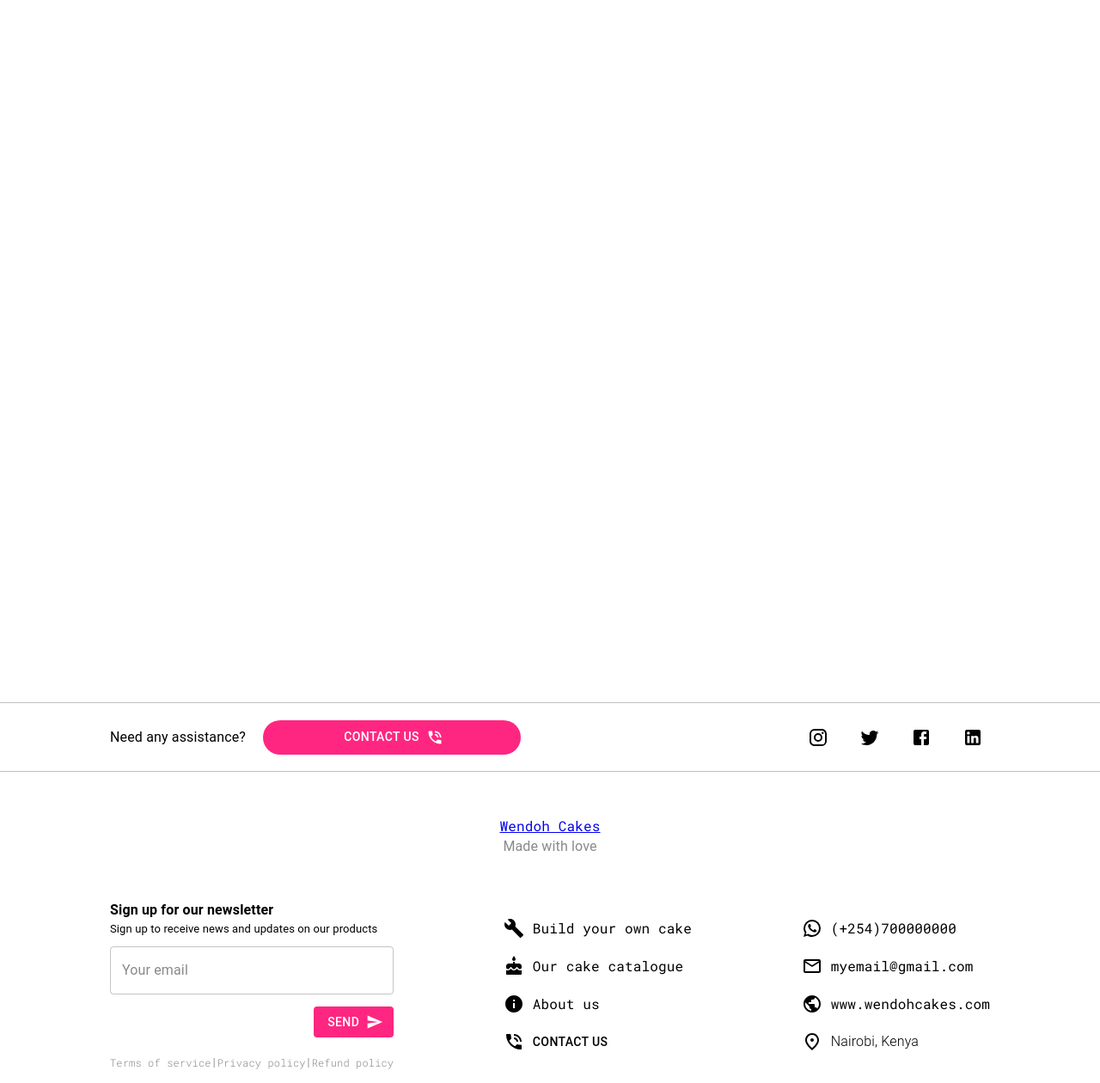
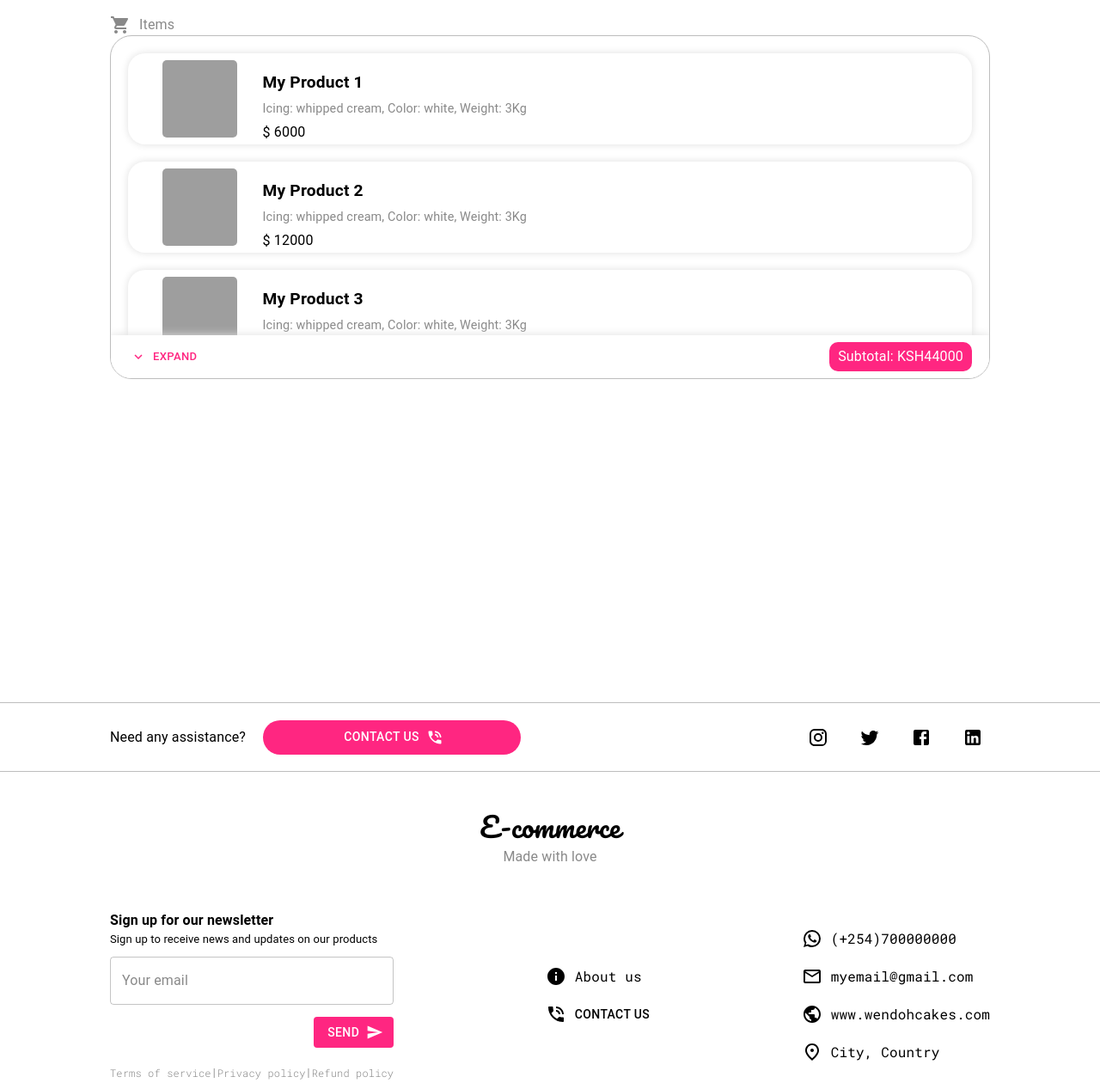
Before and after one commit to The-Origins/e-commerce-template, a Gatsby site: page /checkout in a window 1280 px wide. Shown: the part 83-1343 px from the top of the page at 86% size. Built offline with nearby package versions, Linux system fonts and the light colour scheme; Gatsby itself is replaced by a stand-in of ours; grey boxes are pictures that could not be loaded.

Commit message:
updated logic

```diff
--- a/src/components/layout/footer.jsx
+++ b/src/components/layout/footer.jsx
@@ -1,15 +1,34 @@
 import { useTheme } from "@emotion/react";
-import { Build, Cake, Copyright, EmailOutlined, Facebook, Info, Instagram, LinkedIn, PhoneInTalk, PlaceOutlined, PublicOutlined, Send, Twitter, WhatsApp } from "@mui/icons-material";
-import { Box, Button, TextField, Typography, useMediaQuery } from "@mui/material";
+import {
+  Copyright,
+  EmailOutlined,
+  Facebook,
+  Info,
+  Instagram,
+  LinkedIn,
+  PhoneInTalk,
+  PlaceOutlined,
+  PublicOutlined,
+  Send,
+  Twitter,
+  WhatsApp,
+} from "@mui/icons-material";
+import {
+  Link,
+  Box,
+  Button,
+  TextField,
+  Typography,
+  useMediaQuery,
+} from "@mui/material";
 import React from "react";
 import FooterIconLink from "./footerIconLink";
-import { Link } from "gatsby";
 import FooterLegalLink from "./footerLegalLink";
 import FooterLink from "./footerLink";
 
 const Footer = (props) => {
-    const theme = useTheme()
-    const isNotPhone = useMediaQuery("(min-width:1000px)")
+  const theme = useTheme();
+  const isNotPhone = useMediaQuery("(min-width:1000px)");
   return (
     <footer style={{ width: "100%", display: "flex", flexDirection: "column" }}>
       <Box
@@ -94,7 +113,7 @@ const Footer = (props) => {
               fontFamily: "Pacifico",
             }}
           >
-            Wendoh Cakes
+            E-commerce
           </Link>
           <Typography color={"text.secondary"} mb={"50px"}>
             Made with love
@@ -164,13 +183,7 @@ const Footer = (props) => {
                 </Box>
               )}
             </Box>
-            <Box display={"flex"} flexDirection={"column"} gap={"20px"}>
-              <FooterLink>
-                <Build /> Build your own cake
-              </FooterLink>
-              <FooterLink>
-                <Cake /> Our cake catalogue
-              </FooterLink>
+            <Box display={"flex"} height={"100%"} flexDirection={"column"} gap={"20px"}>
               <FooterLink>
                 <Info />
                 About us
@@ -205,16 +218,14 @@ const Footer = (props) => {
                 <EmailOutlined />
                 myemail@gmail.com
               </FooterLink>
-              <FooterLink path="https://www.website.com">
+              <FooterLink path="https://www.linkedin.com/in/joshua-kanyori-67b83428b/">
                 <PublicOutlined />
                 www.wendohcakes.com
               </FooterLink>
-              <Box display={"flex"}>
+              <FooterLink path="https://www.linkedin.com/in/joshua-kanyori-67b83428b/">
                 <PlaceOutlined />
-                <Typography marginLeft={"10px"} sx={{ fontWeight: "light" }}>
-                  Nairobi, Kenya
-                </Typography>
-              </Box>
+                City, Country
+              </FooterLink>
             </Box>
             {!isNotPhone && (
               <Box display={"flex"} flexDirection={"column"}>
--- a/src/components/layout/userMenu.jsx
+++ b/src/components/layout/userMenu.jsx
@@ -19,7 +19,6 @@ import {
   NotificationsSharp,
 } from "@mui/icons-material";
 import data from "../../lib/data";
-import { useSelector } from "react-redux";
 
 const UserMenu = ({ isUserMenu, switchIsUserMenu, user }) => {
   const theme = useTheme();
@@ -40,6 +39,11 @@ const UserMenu = ({ isUserMenu, switchIsUserMenu, user }) => {
     };
   }, []); //eslint: react-hooks/exhaustive-deps
 
+  const handleClick = () =>
+  {
+    switchIsUserMenu(false)
+  }
+
   return (
     <Box
       ref={userMenuRef}
@@ -53,7 +57,7 @@ const UserMenu = ({ isUserMenu, switchIsUserMenu, user }) => {
       flexDirection={"column"}
       justifyContent={"center"}
       gap={"20px"}
-      height={isUserMenu ? "500px" : "0%"}
+      height={isUserMenu ? "400px" : "0%"}
       width={"min(300px, 100%)"}
       borderRadius={"0px 0px 10px 10px"}
       bgcolor={"white"}
@@ -70,7 +74,7 @@ const UserMenu = ({ isUserMenu, switchIsUserMenu, user }) => {
       >
         <MenuItem
           sx={{ display: "flex", flexDirection: "column" }}
-          onClick={() => switchIsUserMenu(false)}
+          onClick={handleClick}
         >
           <Box display={"flex"} flexDirection={"column"} alignItems={"center"}>
             <Avatar sx={{ fontSize: "15px" }} />
@@ -91,9 +95,14 @@ const UserMenu = ({ isUserMenu, switchIsUserMenu, user }) => {
           ":hover": { color: "primary.main" },
         }}
       >
-        <MenuItem onClick={() => switchIsUserMenu(false)}>
+        <MenuItem onClick={handleClick}>
           <ListItemIcon>
-            <Badge color="primary" variant="dot" overlap="circular" invisible={!user.notifications.new}>
+            <Badge
+              color="primary"
+              variant="dot"
+              overlap="circular"
+              invisible={!user.notifications.new}
+            >
               <NotificationsSharp />
             </Badge>
           </ListItemIcon>
@@ -108,7 +117,7 @@ const UserMenu = ({ isUserMenu, switchIsUserMenu, user }) => {
           ":hover": { color: "primary.main" },
         }}
       >
-        <MenuItem onClick={() => switchIsUserMenu(false)}>
+        <MenuItem onClick={handleClick}>
           <ListItemIcon>
             <BookmarkAdded />
           </ListItemIcon>
@@ -123,34 +132,16 @@ const UserMenu = ({ isUserMenu, switchIsUserMenu, user }) => {
           ":hover": { color: "primary.main" },
         }}
       >
-        <MenuItem onClick={() => switchIsUserMenu(false)}>
-          {" "}
+        <MenuItem onClick={handleClick}>
           <ListItemIcon>
             <Favorite />
           </ListItemIcon>
           My Favourites
         </MenuItem>
       </Link>
-      <Link
-        href={"/user/#custom-cakes"}
-        sx={{
-          textDecoration: "none",
-          color: "black",
-          ":hover": { color: "primary.main" },
-        }}
-      >
-        <MenuItem onClick={() => switchIsUserMenu(false)}>
-          {" "}
-          <ListItemIcon>
-            <Cake />
-          </ListItemIcon>
-          My Custom Cakes
-        </MenuItem>
-      </Link>
-
       <Divider />
       <Button
-        onClick={() => switchIsUserMenu(false)}
+        onClick={handleClick}
         sx={{ alignSelf: "center" }}
         disableElevation
         variant="contained"
--- a/src/pages/cart.js
+++ b/src/pages/cart.js
@@ -8,7 +8,6 @@ import {
   useMediaQuery,
   useTheme,
 } from "@mui/material";
-import data from "../lib/data";
 import UserProductCard from "../components/product/userProductCard";
 
 const CartPage = () => {
@@ -69,9 +68,11 @@ const CartPage = () => {
                 <Typography>
                   {user.region.currency} {user.cart.total}
                 </Typography>
+                <Link href="/checkout">
                   <Button variant="contained" disableElevation>
                     Checkout
                   </Button>
+                </Link>
               </Box>
             </Box>
           )}
@@ -133,9 +134,11 @@ const CartPage = () => {
             <Typography fontSize={"0.7rem"}>
               *delivery charges not included
             </Typography>
+            <Link href="/checkout">
               <Button variant="contained" disableElevation>
                 Checkout
               </Button>
+            </Link>
           </Box>
         )}
       </Box>
--- a/src/pages/checkout.js
+++ b/src/pages/checkout.js
@@ -1,8 +1,43 @@
-import { Box, Typography, useMediaQuery } from "@mui/material";
-import React from "react";
+import {
+  KeyboardArrowDown,
+  KeyboardArrowUp,
+  ShoppingCart,
+} from "@mui/icons-material";
+import {
+  Box,
+  Button,
+  Typography,
+  useMediaQuery,
+  useTheme,
+} from "@mui/material";
+import React, { useEffect, useState } from "react";
+import { useSelector } from "react-redux";
+import UserProductCard from "../components/product/userProductCard";
 
 const CheckoutPage = () => {
-  const isNotPhone = useMediaQuery("(min-width:1000px)")
+  const isNotPhone = useMediaQuery("(min-width:1000px)");
+  const theme = useTheme();
+  const user = useSelector((state) => state.user);
+  const [checkoutDetails, setCheckoutDetails] = useState({
+    items: {},
+    delivery: {},
+    payment: {},
+  });
+  const [expandItems, setExpandItems] = useState(false);
+
+  useEffect(() => {
+    setCheckoutDetails({
+      total: user.cart.total + user.recentDeliveryLocation.fee,
+      items: user.cart.items,
+      payment: user.recentPayment,
+      delivery: user.recentDeliveryLocation,
+    });
+  }, [user]);
+
+  const switchExpandItems = () => {
+    setExpandItems((prev) => !prev);
+  };
+
   return (
     <Box
       mt={"100px"}
@@ -10,9 +45,75 @@ const CheckoutPage = () => {
       display={"flex"}
       justifyContent={"center"}
     >
-      <Box width={isNotPhone ? "80%" : "90%"} display={"flex"} flexDirection={"column"} gap={"20px"}>
+      <Box
+        width={isNotPhone ? "80%" : "90%"}
+        display={"flex"}
+        flexDirection={"column"}
+        gap={"20px"}
+      >
         <Box display={"flex"} flexDirection={"column"}>
-          <Typography sx={{display:"flex", gap:"10px", color:"text.secondary", alignItems :"flex-end"}}></Typography>
+          <Typography
+            sx={{
+              display: "flex",
+              gap: "10px",
+              color: "text.secondary",
+              alignItems: "flex-end",
+            }}
+          >
+            <ShoppingCart /> Items
+          </Typography>
+          <Box
+            display={"flex"}
+            border={`1px solid ${theme.palette.grey[400]}`}
+            borderRadius={"25px"}
+            position={"relative"}
+            height={expandItems ? "100%" : "50vh"}
+            sx={{ overflow: "hidden", transition: "0.3s" }}
+          >
+            <Box display={"flex"} width={"100%"} flexDirection={"column"} gap={"20px"} padding={"20px"} mb={expandItems ? "50px" : undefined}>
+              {Object.keys(checkoutDetails.items).map((key) => (
+                <UserProductCard
+                  item={checkoutDetails.items[key]}
+                  user={user}
+                  type="checkout"
+                />
+              ))}
+            </Box>
+            <Box
+              position={"absolute"}
+              bottom={0}
+              width={"100%"}
+              height={"50px"}
+              bgcolor={"white"}
+              zIndex={1}
+              boxShadow={`0px 0px 10px 0px ${theme.palette.grey[300]}`}
+              display={"flex"}
+              justifyContent={"space-between"}
+              alignItems={"center"}
+              padding={"20px"}
+            >
+              <Button
+                size="small"
+                variant="text"
+                startIcon={
+                  expandItems ? <KeyboardArrowUp /> : <KeyboardArrowDown />
+                }
+                onClick={switchExpandItems}
+              >
+                {expandItems ? "colapse" : "expand"}
+              </Button>
+              <Box
+                padding={"5px 10px"}
+                bgcolor={"primary.main"}
+                borderRadius={"10px"}
+              >
+                <Typography color={"white"}>
+                  Subtotal:{" "}{user.region.currency}
+                  {checkoutDetails.total - checkoutDetails.delivery.fee}
+                </Typography>
+              </Box>
+            </Box>
+          </Box>
         </Box>
       </Box>
     </Box>
```
Also changed, not shown: src/components/checkout/checkoutDetail.jsx (added, +9 -0 lines), src/components/layout/header.jsx (+1 -6 lines), src/components/userPage/customCakes.jsx (deleted, +0 -12 lines), src/pages/user.js (+0 -10 lines), src/lib/data.js. Lines whose indentation alone changed are shown as unchanged.
